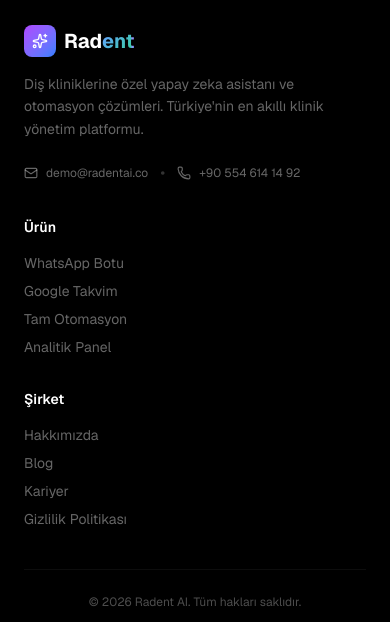
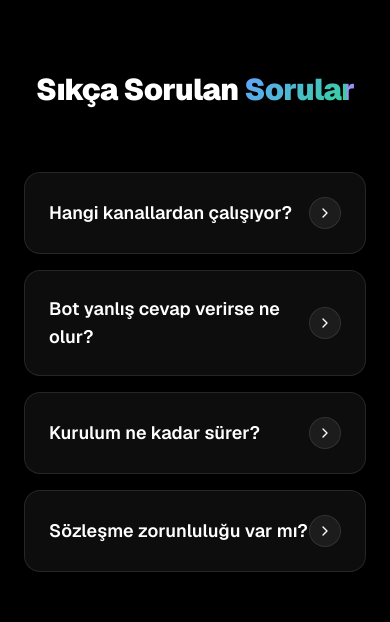
Before and after one commit to TB-art-coder/radent-web, a Next.js app: page / in a window 390 px wide. Shown: the part 9229-9851 px from the top of the page. Built offline with nearby package versions, Linux system fonts and the light colour scheme; no server answers.

Commit message:
FAQ bolumu eklendi

```diff
--- a/app/page.tsx
+++ b/app/page.tsx
@@ -193,12 +193,32 @@
   { value: "48s", label: "Kurulum Süresi", icon: Zap },
 ];
 
+const faqs = [
+  {
+    q: "Hangi kanallardan çalışıyor?",
+    a: "WhatsApp, telefon ve web sitesi üzerinden gelen randevu taleplerini otomatik olarak karşılar. İstek durumunda diğer platformlarla da entegrasyon sağlanabilir."
+  },
+  {
+    q: "Bot yanlış cevap verirse ne olur?",
+    a: "Belirsiz durumlarda hasta kliniğinize yönlendirilir. Tüm konuşmalar kayıt altına alınır."
+  },
+  {
+    q: "Kurulum ne kadar sürer?",
+    a: "48 saat içinde kliniğiniz canlıya alınır. Kurulum tamamen bizim tarafımızdan yapılır."
+  },
+  {
+    q: "Sözleşme zorunluluğu var mı?",
+    a: "Hayır. Bağlayıcı sözleşme yoktur, istediğiniz zaman iptal edebilirsiniz."
+  }
+];
+
 
 // ── Main Component ─────────────────────────────────────────────────────────
 export default function HomePage() {
   const [isScrolled, setIsScrolled] = useState(false);
   const [visibleSections, setVisibleSections] = useState<Set<string>>(new Set());
   const [formData, setFormData] = useState({ name: "", clinic: "", phone: "", city: "" });
+  const [openFaq, setOpenFaq] = useState<number | null>(null);
 
   const handleWhatsAppDemo = () => {
     const message = `Merhaba, Radent AI demo talep ediyorum.
@@ -729,6 +749,44 @@
         </div>
       </section>
 
+      {/* ── FAQ ── */}
+      <section className="py-24 relative overflow-hidden">
+        <div className="absolute inset-0 bg-gradient-to-b from-transparent via-black to-black pointer-events-none" />
+        <div className="max-w-3xl mx-auto px-6 relative z-10">
+          <div className="text-center mb-16">
+            <h2 className="text-3xl md:text-5xl font-black mb-5 tracking-tight">
+              Sıkça Sorulan <span className="gradient-text">Sorular</span>
+            </h2>
+          </div>
+
+          <div className="space-y-4">
+            {faqs.map((faq, index) => (
+              <div
+                key={index}
+                className="glass rounded-2xl border border-white/10 overflow-hidden transition-all duration-300"
+              >
+                <button
+                  onClick={() => setOpenFaq(openFaq === index ? null : index)}
+                  className="w-full flex items-center justify-between p-6 text-left hover:bg-white/5 transition-colors"
+                >
+                  <span className="font-semibold text-lg">{faq.q}</span>
+                  <div className={`w-8 h-8 rounded-full glass border border-white/10 flex items-center justify-center shrink-0 transition-transform duration-300 ${openFaq === index ? "rotate-90 bg-white/10" : ""}`}>
+                    <ChevronRight size={16} />
+                  </div>
+                </button>
+                <div
+                  className={`px-6 text-white/60 leading-relaxed overflow-hidden transition-all duration-300 ${
+                    openFaq === index ? "max-h-40 pb-6 opacity-100" : "max-h-0 opacity-0"
+                  }`}
+                >
+                  {faq.a}
+                </div>
+              </div>
+            ))}
+          </div>
+        </div>
+      </section>
+
       {/* ── Footer ── */}
       <footer className="py-12 border-t border-white/5">
         <div className="max-w-7xl mx-auto px-6">
```
